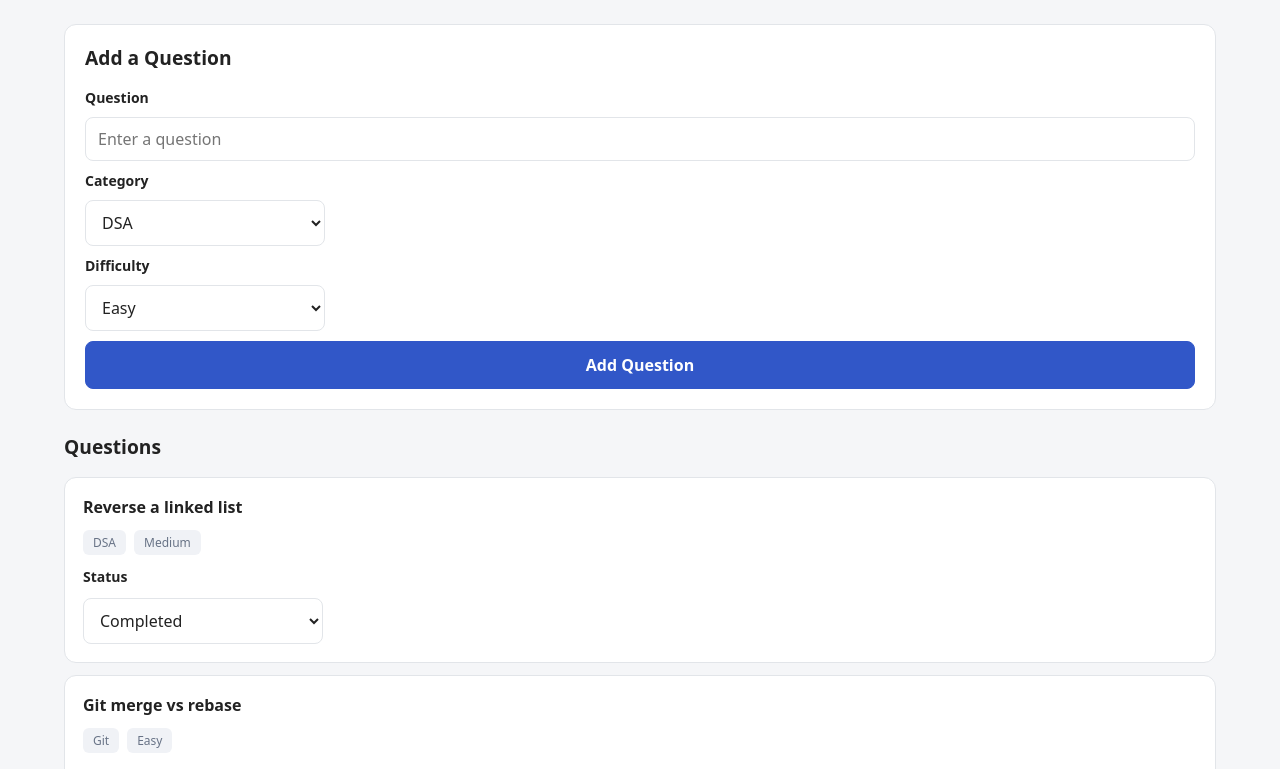
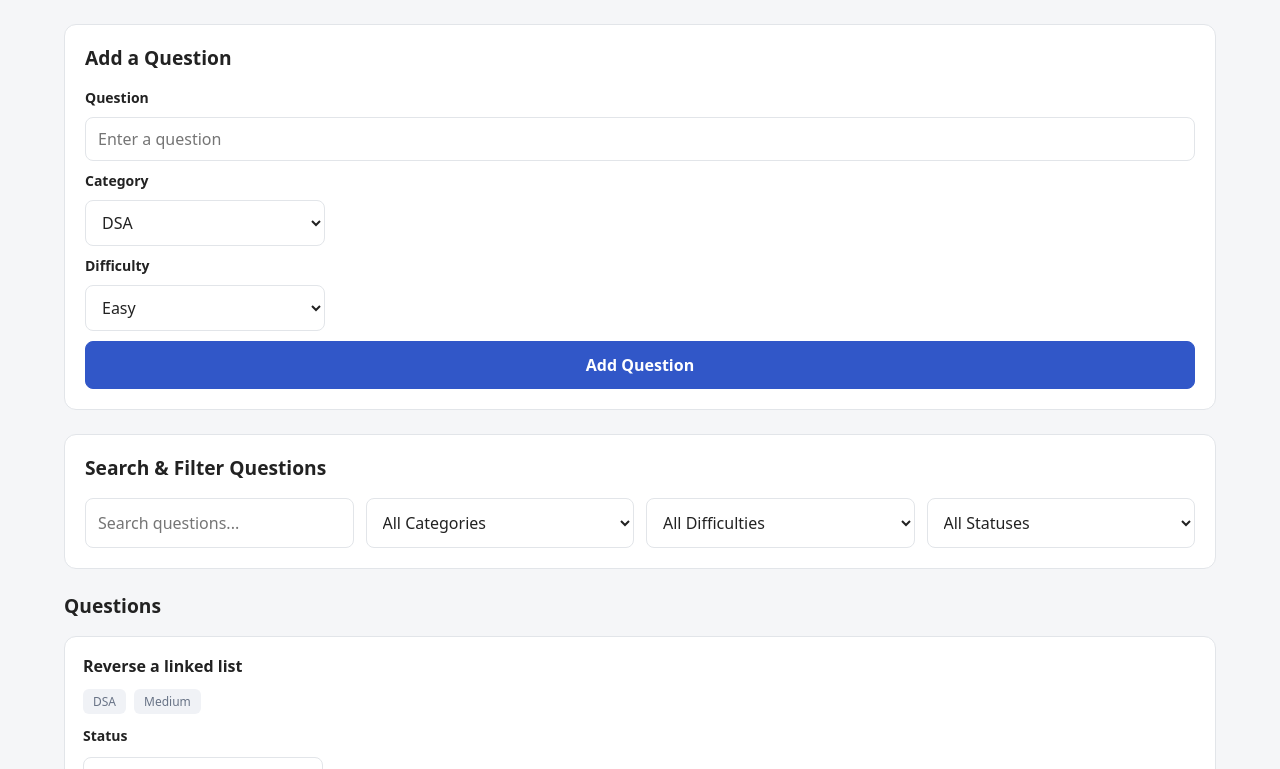
Before and after one commit to novix-vertex/SCS3-Interview-Practice-Tracker, a React (Vite) app: page / in a window 1280 px wide. Shown: the part 408-1177 px from the top of the page. Built offline with nearby package versions, Linux system fonts and the light colour scheme.

Commit message:
search and filter feature added

```diff
--- /dev/null
+++ b/src/components/QuestionFilters.jsx
@@ -0,0 +1,62 @@
+
+const QuestionFilters = ({
+  searchText,
+  setSearchText,
+  selectedCategory,
+  setSelectedCategory,
+  selectedDifficulty,
+  setSelectedDifficulty,
+  selectedStatus,
+  setSelectedStatus,
+}) => {
+  return (
+    <section className="question-filters">
+      <h2>Search & Filter Questions</h2>
+
+      <div className="filter-controls">
+        <input
+          type="text"
+          placeholder="Search questions..."
+          value={searchText}
+          onChange={(e) => setSearchText(e.target.value)}
+          aria-label="Search questions"
+        />
+
+        <select
+          value={selectedCategory}
+          onChange={(e) => setSelectedCategory(e.target.value)}
+          aria-label="Filter by category"
+        >
+          <option value="All">All Categories</option>
+          <option value="DSA">DSA</option>
+          <option value="Git">Git</option>
+          <option value="Technical">Technical</option>
+        </select>
+
+        <select
+          value={selectedDifficulty}
+          onChange={(e) => setSelectedDifficulty(e.target.value)}
+          aria-label="Filter by difficulty"
+        >
+          <option value="All">All Difficulties</option>
+          <option value="Easy">Easy</option>
+          <option value="Medium">Medium</option>
+          <option value="Hard">Hard</option>
+        </select>
+
+        <select
+          value={selectedStatus}
+          onChange={(e) => setSelectedStatus(e.target.value)}
+          aria-label="Filter by status"
+        >
+          <option value="All">All Statuses</option>
+          <option value="Pending">Pending</option>
+          <option value="In Progress">In Progress</option>
+          <option value="Completed">Completed</option>
+        </select>
+      </div>
+    </section>
+  );
+};
+
+export default QuestionFilters;
--- a/src/index.css
+++ b/src/index.css
@@ -294,3 +294,44 @@ body {
 .question-form button:hover {
   opacity: 0.9;
 }
+
+
+/* Search and Filters */
+.question-filters {
+  display: flex;
+  flex-direction: column;
+  gap: 1rem;
+  padding: 1.25rem;
+  background: var(--white);
+  border: 1px solid var(--border-color);
+  border-radius: 0.75rem;
+}
+
+.question-filters h2 {
+  font-size: 1.2rem;
+  line-height: 1.4;
+}
+
+.filter-controls {
+  display: flex;
+  flex-wrap: wrap;
+  gap: 0.75rem;
+}
+
+.filter-controls input,
+.filter-controls select {
+  flex: 1;
+  min-width: 0;
+  padding: 0.75rem;
+  color: var(--text-color);
+  background: var(--white);
+  border: 1px solid var(--border-color);
+  border-radius: 0.5rem;
+  font: inherit;
+}
+
+.filter-controls input:focus,
+.filter-controls select:focus {
+  outline: 2px solid var(--primary-color);
+  outline-offset: 1px;
+}
--- a/src/pages/Dashboard.jsx
+++ b/src/pages/Dashboard.jsx
@@ -1,11 +1,11 @@
-import React from 'react'
+import React, { useState } from 'react'
 import Header from '../components/Header'
 import Statistics from '../components/Statistics'
 import Progress from '../components/Progress'
 import AddQuestionForm from '../components/AddQuestionForm'
 import QuestionList from '../components/QuestionList'
 import useInterviewTracker from '../hook/useInterviewTracker'
-
+import QuestionFilters from "../components/QuestionFilters";
 const Dashboard = () => {
     const {
         questions,
@@ -15,6 +15,34 @@ const Dashboard = () => {
         handleMachineCodingStatusChange,
     } = useInterviewTracker();
 
+    const [searchText, setSearchText] = useState("");
+    const [selectedCategory, setSelectedCategory] = useState("All");
+    const [selectedDifficulty, setSelectedDifficulty] = useState("All");
+    const [selectedStatus, setSelectedStatus] = useState("All");
+    const filteredQuestions = questions.filter((question) => {
+        const matchesSearch = question.title
+            .toLowerCase()
+            .includes(searchText.toLowerCase());
+
+        const matchesCategory =
+            selectedCategory === "All" ||
+            question.category === selectedCategory;
+
+        const matchesDifficulty =
+            selectedDifficulty === "All" ||
+            question.difficulty === selectedDifficulty;
+
+        const matchesStatus =
+            selectedStatus === "All" ||
+            question.status === selectedStatus;
+
+        return (
+            matchesSearch &&
+            matchesCategory &&
+            matchesDifficulty &&
+            matchesStatus
+        );
+    });
     return (
         <div className="page-container">
             <main className="app">
@@ -26,8 +54,18 @@ const Dashboard = () => {
                 />
                 <Progress questions={questions} />
                 <AddQuestionForm onAddQuestion={handleAddQuestion} />
+                <QuestionFilters
+                    searchText={searchText}
+                    setSearchText={setSearchText}
+                    selectedCategory={selectedCategory}
+                    setSelectedCategory={setSelectedCategory}
+                    selectedDifficulty={selectedDifficulty}
+                    setSelectedDifficulty={setSelectedDifficulty}
+                    selectedStatus={selectedStatus}
+                    setSelectedStatus={setSelectedStatus}
+                />
                 <QuestionList
-                    questions={questions}
+                    questions={filteredQuestions}
                     onStatusChange={handleStatusChange}
                 />
             </main>
```
